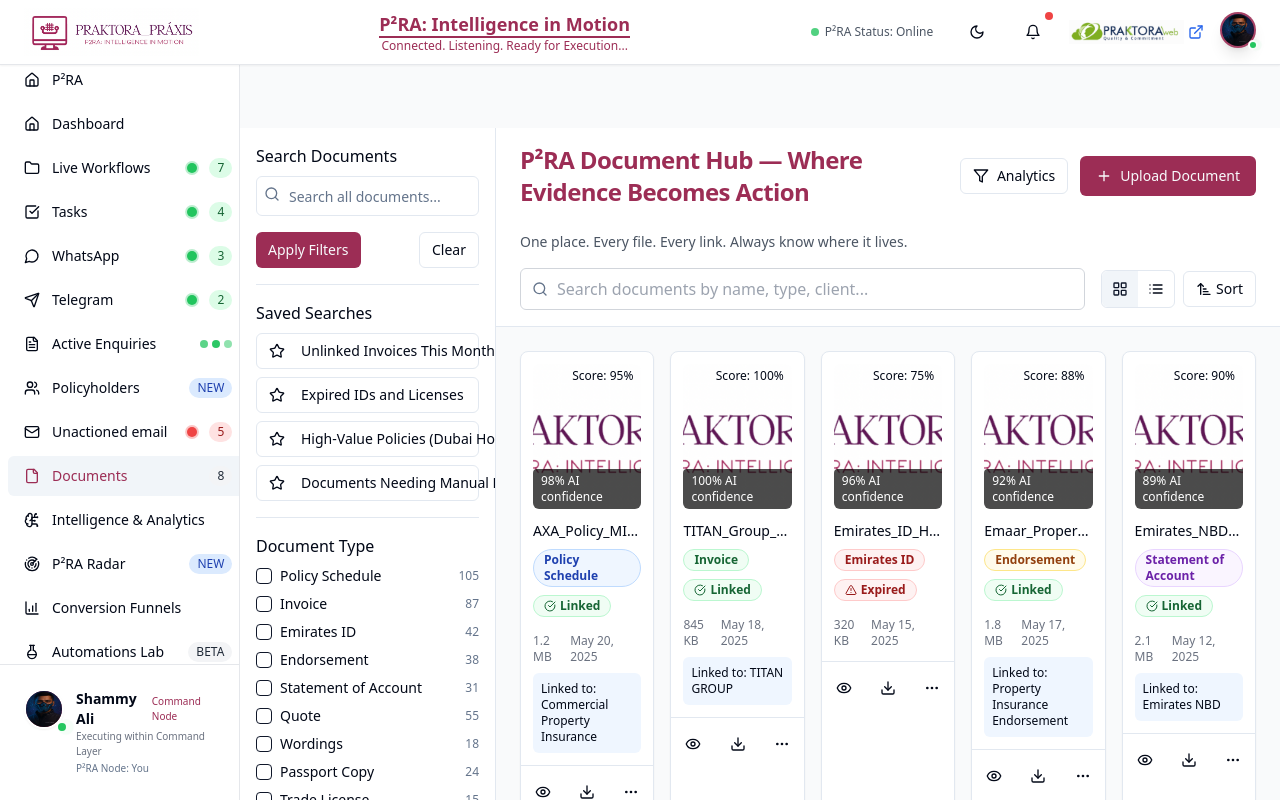
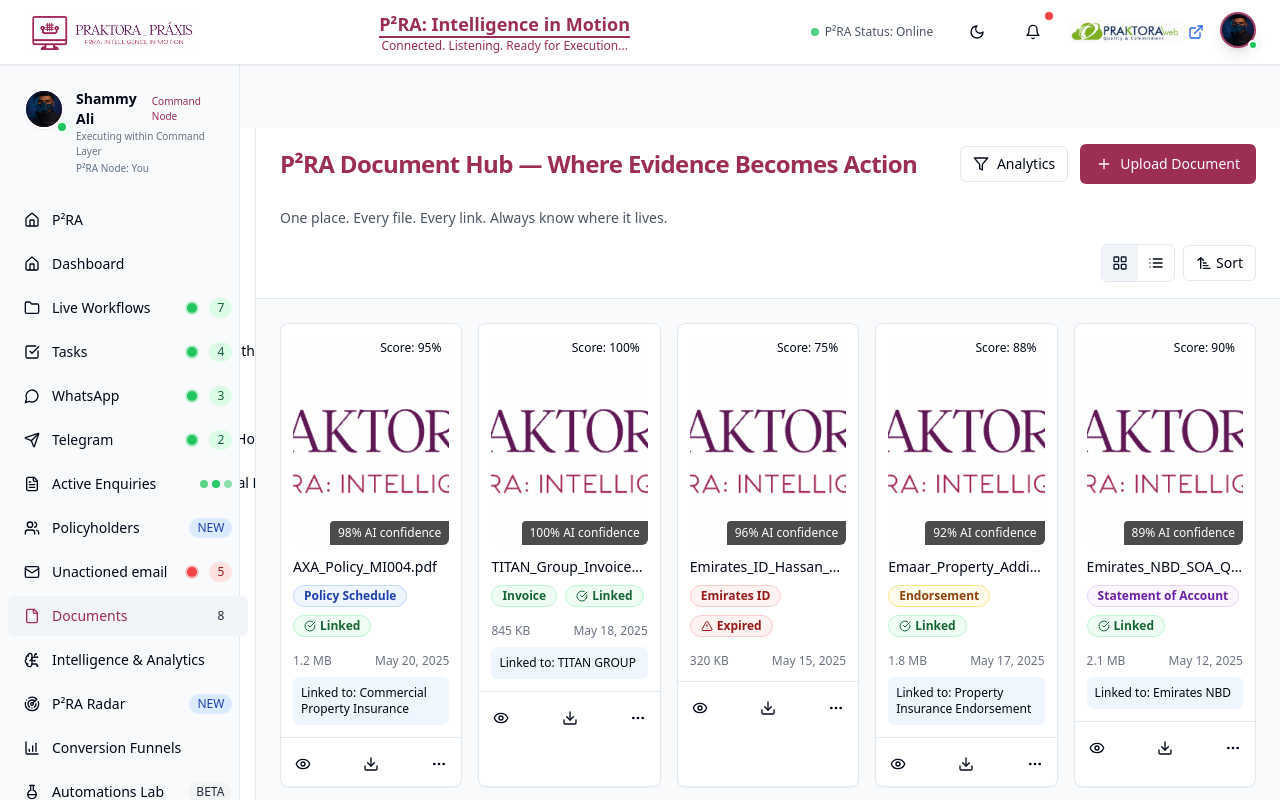
Before and after one commit to shammyali/praktora-command-center-ui, a React (Vite) app: page /documents in a window 1280 px wide. Built offline with nearby package versions, Linux system fonts and the light colour scheme.

Commit message:
Remove search functionality
Removes the search functionality from the application.

```diff
--- a/src/components/Sidebar.tsx
+++ b/src/components/Sidebar.tsx
@@ -1,20 +1,14 @@
 
-import SidebarSearch from "./sidebar/SidebarSearch";
+import SidebarProfile from "./sidebar/SidebarProfile";
 import SidebarNav from "./sidebar/SidebarNav";
 import SidebarSupport from "./sidebar/SidebarSupport";
-import SidebarProfile from "./sidebar/SidebarProfile";
 
 const Sidebar = () => {
   return (
-    <div className="flex h-full w-60 flex-col border-r border-gray-200 bg-sidebar">
-      <SidebarSearch />
-
-      <div className="flex-1 overflow-auto py-2">
-        <SidebarNav />
-        <SidebarSupport />
-      </div>
-
+    <div className="w-60 bg-slate-50 border-r h-full flex flex-col fixed left-0 top-16 z-40">
       <SidebarProfile />
+      <SidebarNav />
+      <SidebarSupport />
     </div>
   );
 };
--- a/src/components/documents/DocumentToolbar.tsx
+++ b/src/components/documents/DocumentToolbar.tsx
@@ -1,14 +1,10 @@
 
-import { useState } from "react";
-import { SearchBar } from "./toolbar-components/SearchBar";
 import { ViewModeToggle } from "./toolbar-components/ViewModeToggle";
 import { SortMenu } from "./toolbar-components/SortMenu";
 import { BulkActionsMenu } from "./toolbar-components/BulkActionsMenu";
 import { ToolbarHeader } from "./toolbar-components/ToolbarHeader";
 
 interface DocumentToolbarProps {
-  searchQuery: string;
-  setSearchQuery: (query: string) => void;
   viewMode: "grid" | "list";
   setViewMode: (mode: "grid" | "list") => void;
   selectedDocuments: string[];
@@ -21,8 +17,6 @@ interface DocumentToolbarProps {
 }
 
 const DocumentToolbar = ({
-  searchQuery,
-  setSearchQuery,
   viewMode,
   setViewMode,
   selectedDocuments,
@@ -46,10 +40,7 @@ const DocumentToolbar = ({
         One place. Every file. Every link. Always know where it lives.
       </div>
 
-      <div className="flex justify-between items-center gap-4">
-        <SearchBar searchQuery={searchQuery} setSearchQuery={setSearchQuery} />
-
-        <div className="flex items-center gap-2">
+      <div className="flex justify-end items-center gap-2">
         <BulkActionsMenu
           selectedDocuments={selectedDocuments}
           setSelectedDocuments={setSelectedDocuments}
@@ -64,7 +55,6 @@ const DocumentToolbar = ({
         <SortMenu />
       </div>
     </div>
-    </div>
   );
 };
 
--- a/src/components/documents/toolbar-components/SearchBar.tsx
+++ b/src/components/documents/toolbar-components/SearchBar.tsx
@@ -1,30 +1,3 @@
 
-import React from "react";
-import { Search, X } from "lucide-react";
-
-interface SearchBarProps {
-  searchQuery: string;
-  setSearchQuery: (query: string) => void;
-}
-
-export const SearchBar = ({ searchQuery, setSearchQuery }: SearchBarProps) => {
-  return (
-    <div className="relative flex-1">
-      <Search className="absolute left-3 top-1/2 -translate-y-1/2 h-4 w-4 text-muted-foreground" />
-      <input
-        className="w-full pl-9 pr-4 py-2 rounded-md border border-gray-300 focus:outline-none focus:ring-2 focus:ring-praktora-burgundy focus:border-transparent"
-        placeholder="Search documents by name, type, client..."
-        value={searchQuery}
-        onChange={(e) => setSearchQuery(e.target.value)}
-      />
-      {searchQuery && (
-        <button
-          className="absolute right-3 top-1/2 -translate-y-1/2"
-          onClick={() => setSearchQuery("")}
-        >
-          <X className="h-4 w-4 text-gray-400" />
-        </button>
-      )}
-    </div>
-  );
-};
+// This component is no longer needed - removing search functionality
+export {};
--- a/src/components/sidebar/SidebarSearch.tsx
+++ b/src/components/sidebar/SidebarSearch.tsx
@@ -1,23 +1,3 @@
 
-import { useState } from "react";
-import { SearchIcon } from "lucide-react";
-import { Input } from "@/components/ui/input";
-
-const SidebarSearch = () => {
-  const [searchQuery, setSearchQuery] = useState("");
-
-  return (
-    <div className="flex items-center gap-2 px-4 py-2">
-      <SearchIcon className="h-4 w-4 text-gray-400" />
-      <Input
-        type="search"
-        placeholder="Search"
-        className="h-9 bg-transparent focus-visible:ring-0 focus-visible:ring-offset-0 border-none"
-        value={searchQuery}
-        onChange={(e) => setSearchQuery(e.target.value)}
-      />
-    </div>
-  );
-};
-
-export default SidebarSearch;
+// This component is no longer needed - removing search functionality
+export {};
--- a/src/components/ui/command.tsx
+++ b/src/components/ui/command.tsx
@@ -1,7 +1,7 @@
+
 import * as React from "react"
 import { type DialogProps } from "@radix-ui/react-dialog"
 import { Command as CommandPrimitive } from "cmdk"
-import { Search } from "lucide-react"
 
 import { cn } from "@/lib/utils"
 import { Dialog, DialogContent } from "@/components/ui/dialog"
@@ -40,7 +40,6 @@ const CommandInput = React.forwardRef<
   React.ComponentPropsWithoutRef<typeof CommandPrimitive.Input>
 >(({ className, ...props }, ref) => (
   <div className="flex items-center border-b px-3" cmdk-input-wrapper="">
-    <Search className="mr-2 h-4 w-4 shrink-0 opacity-50" />
     <CommandPrimitive.Input
       ref={ref}
       className={cn(
--- a/src/pages/DocumentsHub.tsx
+++ b/src/pages/DocumentsHub.tsx
@@ -19,15 +19,12 @@ const DocumentsHub = () => {
   const [showUploadZone, setShowUploadZone] = useState(false);
   const [viewMode, setViewMode] = useState<"grid" | "list">("grid");
   const [showAnalytics, setShowAnalytics] = useState(false);
-  const [searchQuery, setSearchQuery] = useState("");
 
   const [filters, setFilters] = useState<{
-    searchText: string;
     types: DocumentType[];
     statuses: DocumentStatus[];
     sources: DocumentSource[];
   }>({
-    searchText: "",
     types: [],
     statuses: [],
     sources: [],
@@ -36,12 +33,6 @@ const DocumentsHub = () => {
   useEffect(() => {
     // Apply active filters
     let result = [...documents];
-
-    if (filters.searchText) {
-      result = result.filter((doc) =>
-        doc.fileName.toLowerCase().includes(filters.searchText.toLowerCase())
-      );
-    }
 
     if (filters.types.length > 0) {
       result = result.filter((doc) => filters.types.includes(doc.type));
@@ -55,14 +46,8 @@ const DocumentsHub = () => {
       result = result.filter((doc) => filters.sources.includes(doc.source));
     }
 
-    if (searchQuery) {
-      result = result.filter((doc) =>
-        doc.fileName.toLowerCase().includes(searchQuery.toLowerCase())
-      );
-    }
-
     setFilteredDocuments(result);
-  }, [documents, filters, searchQuery]);
+  }, [documents, filters]);
 
   const handleDocumentSelect = (doc: Document, selected: boolean) => {
     if (doc.id === 'all') {
@@ -88,7 +73,6 @@ const DocumentsHub = () => {
 
   const handleFilterChange = (newFilters: any) => {
     setFilters({
-      searchText: newFilters.searchText || "",
       types: newFilters.types || [],
       statuses: newFilters.statuses || [],
       sources: newFilters.sources || [],
@@ -111,8 +95,6 @@ const DocumentsHub = () => {
 
         <div className="flex-1 flex flex-col h-full overflow-hidden">
           <DocumentToolbar
-            searchQuery={searchQuery}
-            setSearchQuery={setSearchQuery}
             viewMode={viewMode}
             setViewMode={setViewMode}
             selectedDocuments={selectedDocuments}
--- a/src/pages/TasksHub.tsx
+++ b/src/pages/TasksHub.tsx
@@ -4,7 +4,6 @@ import { Button } from "@/components/ui/button";
 import { Card, CardContent, CardHeader, CardTitle } from "@/components/ui/card";
 import { Tabs, TabsContent, TabsList, TabsTrigger } from "@/components/ui/tabs";
 import { Progress } from "@/components/ui/progress";
-import { Badge } from "@/components/ui/badge";
 import { Input } from "@/components/ui/input";
 import {
   CheckSquare,
```
Lines whose indentation alone changed are shown as unchanged.
